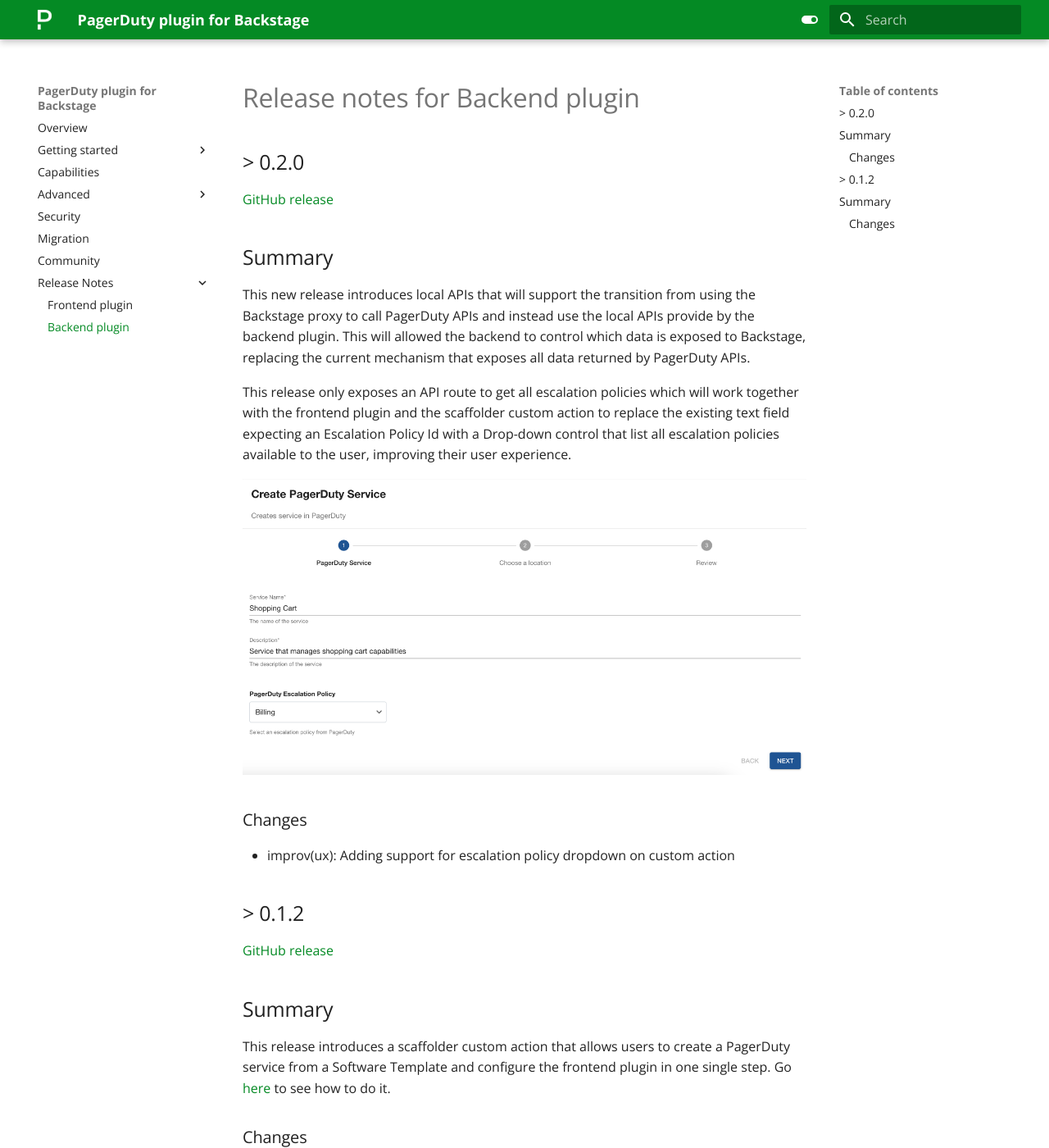
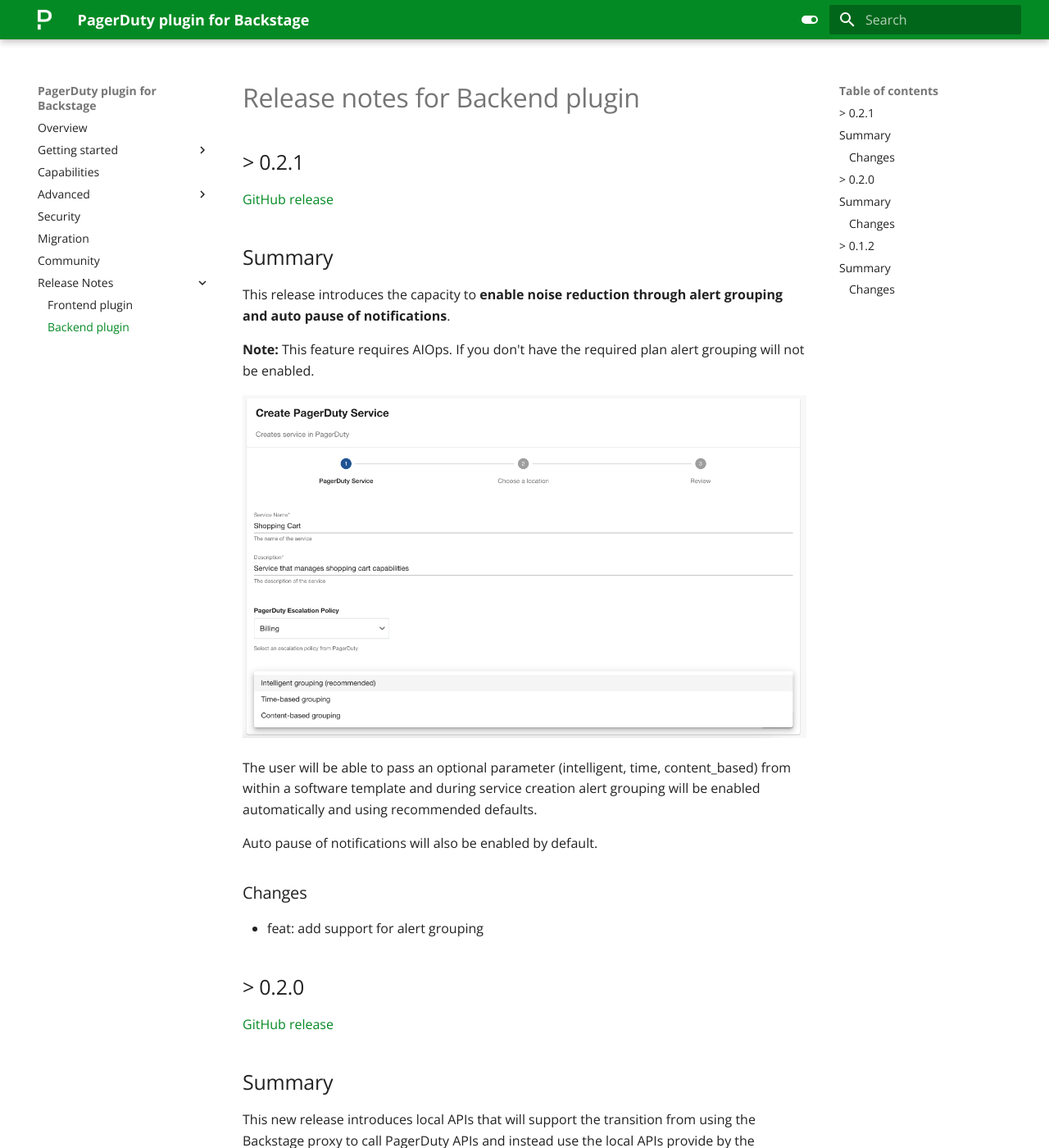
Before and after one commit to PagerDuty/backstage-plugin-docs, an MkDocs documentation site: the page built from docs/release-notes/backend.md, in a window 1280 px wide and 1400 px high. Shown: the whole window at 82% size. Built offline with MkDocs 1.6.1 and Material for MkDocs 9.7.7, drawn with Linux system fonts in a browser that asks for light colours.

Commit message:
docs: release notes for frontend 0.7.4 and backend 0.2.1
release notes for frontend 0.7.4 and backend 0.2.1

Signed-off-by: Tiago Barbosa <tbarbos@hotmail.com>

```diff
--- a/docs/release-notes/backend.md
+++ b/docs/release-notes/backend.md
@@ -1,4 +1,24 @@
 # Release notes for Backend plugin
+
+## > 0.2.1
+
+[GitHub release](https://github.com/PagerDuty/backstage-plugin-backend/releases/tag/0.2.1)
+
+## Summary
+
+This release introduces the capacity to **enable noise reduction through alert grouping and auto pause of notifications**.
+
+**Note:** This feature requires AIOps. If you don't have the required plan alert grouping will not be enabled.
+
+![create-service-with-noise-reduction](../images/service-noise-reduction.png)
+
+The user will be able to pass an optional parameter (intelligent, time, content_based) from within a software template and during service creation alert grouping will be enabled automatically and using recommended defaults.
+
+Auto pause of notifications will also be enabled by default.
+
+### Changes
+
+- feat: add support for alert grouping
 
 ## > 0.2.0
 
```
Also changed, not shown: docs/advanced/create-service-software-template.md (+1 -0 lines), docs/release-notes/frontend.md (+12 -0 lines), docs/images/service-noise-reduction.png (added).
